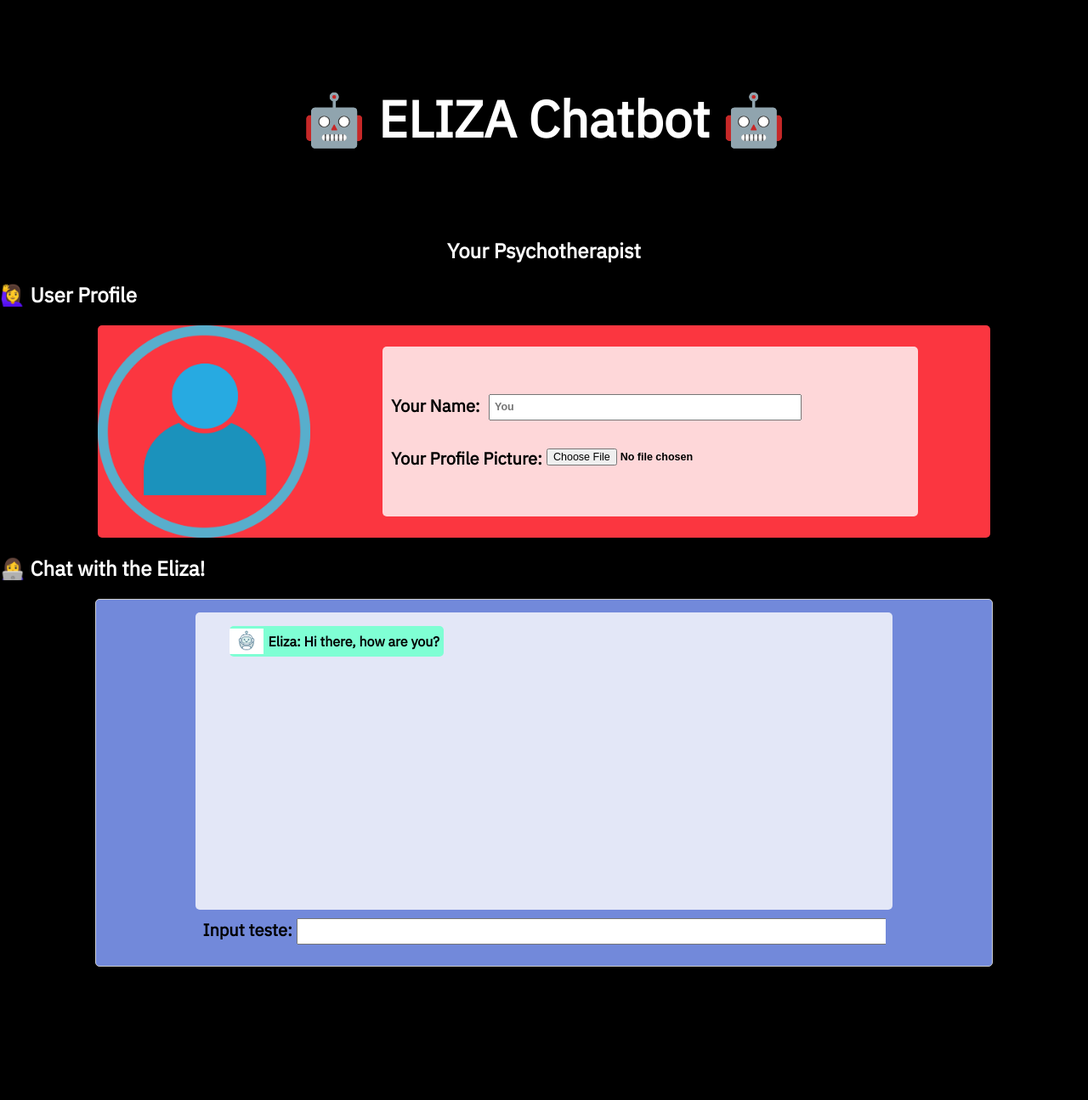
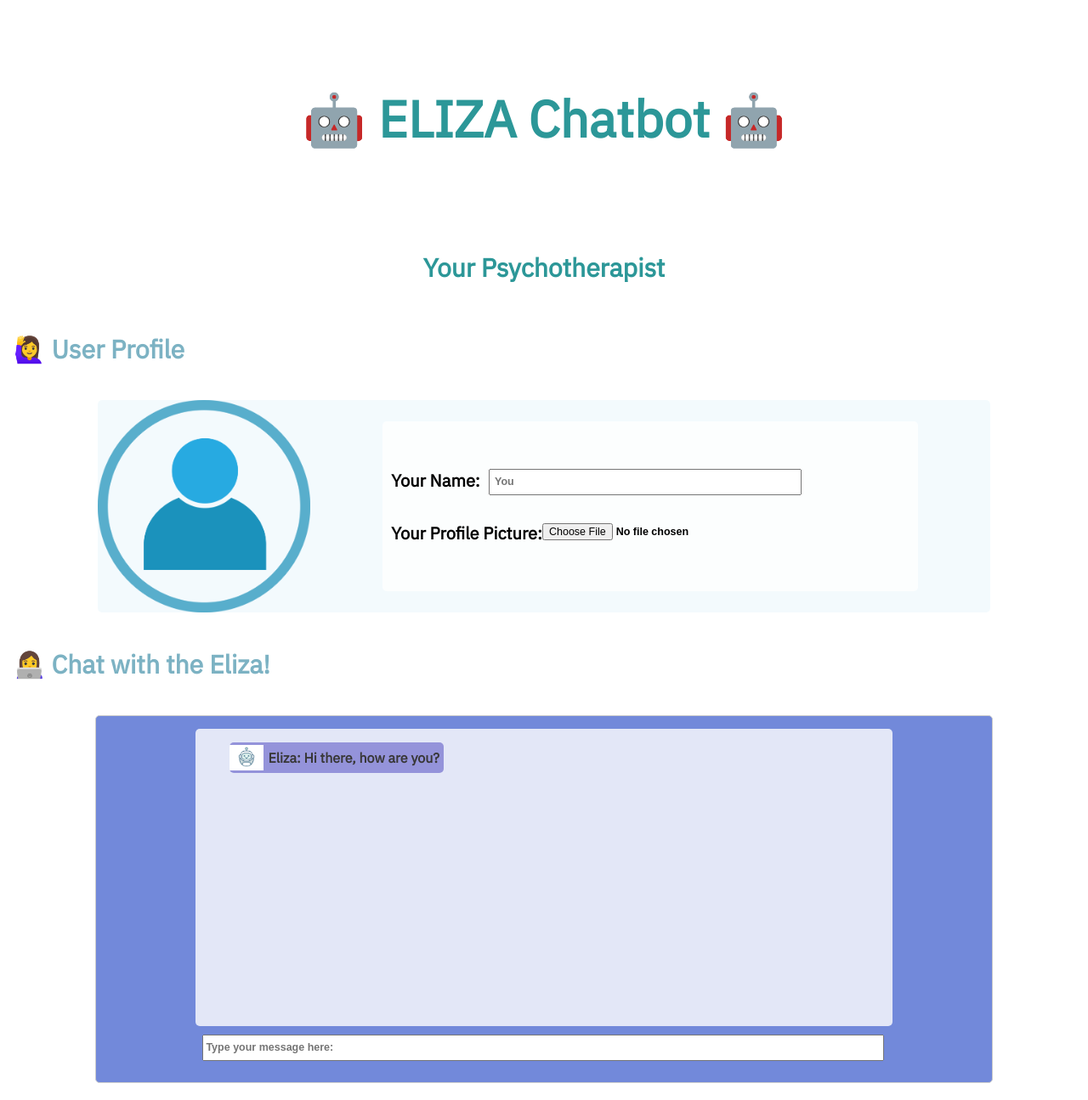
Before and after one commit to NuttyLee22/Eliza-Chatbot-Customized, a Flask app: page / in a window 1280 px wide. Shown: the whole page at 85% size. Before the commit the page ends 1138 px from the top, so only its background shows below. Run offline with Flask 3, Linux system fonts and the light colour scheme.

Commit message:
feat: changes in colors and input

```diff
--- a/static/base.css
+++ b/static/base.css
@@ -1,3 +1,5 @@
+
+
 #chat {
     overflow-y: auto;
     background-color: rgb(255, 255, 255, 0.8);
@@ -5,6 +7,7 @@
     height: 350px;
     border-radius: 5px;
     margin: auto;
+    color: #383737;
 }
 
 ul {
@@ -19,7 +22,7 @@ ul {
   li{
     list-style: none;
     margin-top: 10px;
-    background-color:aquamarine;
+    background-color: #9493DA;
     width: -moz-fit-content;
     width: fit-content;
     border-radius: 5px;
@@ -40,7 +43,6 @@ ul {
     width: 100%;
     height: 25px;
     font-size: 12.5px;
-    margin-left: 5px;
     font-weight: 600;
   }
 
@@ -71,7 +73,7 @@ ul {
 
   body {
       font-family: 'IBM Plex Sans', sans-serif;
-      background-color: black;
+      background-color: ;
       color: white;
     margin: 0;
     padding: 0;
@@ -102,8 +104,16 @@ ul {
     text-align: center;
     font-size: 60px;
     font-weight: 900;
-    color: white;
+    color: #2c9798;
     padding: 0;
+  }
+
+  h2 {
+
+    font-size: 30px;
+    font-weight: 900;
+    color: #2c9798;
+    padding: 16px;
   }
 
 
@@ -150,7 +160,7 @@ ul {
   #playerpf, #Elizapf {
     width: 82%;
     height: 250px;
-    background-color:#FB3640;
+    background-color:#EBF6FC94;
     border-radius: 5px;
     margin: auto;
     overflow: hidden;
--- a/templates/base.html
+++ b/templates/base.html
@@ -18,7 +18,7 @@
 
 
 
-        <h2>🙋‍♀️ User Profile </h2>
+        <h2 style="color: #7cb2c3" >🙋‍♀️ User Profile </h2>
         <div id="playerpf">
             <img id="playerpfp" src="" />
             <div class="playerInfo">
@@ -35,16 +35,14 @@
 
 
 
-         <h2>👩‍💻 Chat with the Eliza! </h2>
+         <h2 style="color: #7cb2c3" >👩‍💻 Chat with the Eliza! </h2>
         <div id="Elizacontainer">
             <div id="chat">
                 <ul id="output"></ul>
             </div>
             <div id="userinput">
                 <form action="/" method="POST" id="form">
-                    <label>Input teste:</label>
-
-                    <span><input type="text" name="input" id="Elizainput" maxlength="280" /></span>
+                    <span><input type="text" placeholder="Type your message here: " name="input" id="Elizainput" maxlength="280" /></span>
                 </form>
             </div>
         </div>
```
